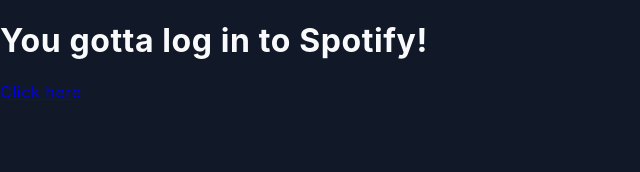
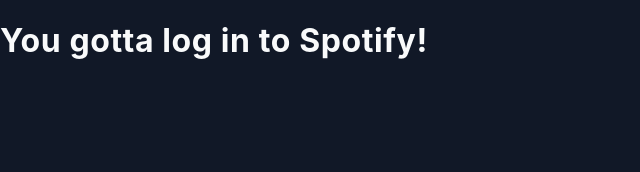
Before and after one commit to davies-jack/music-app-client, a React (Create React App) app: page / in a window 1280 px wide. Shown: the top 172 px of the page, without its empty margins (0-640 px from the left). Built offline with nearby package versions, Linux system fonts and the light colour scheme; what spotify-web-api-node would draw is missing.

Commit message:
remove link from home

```diff
--- a/src/components/Home.tsx
+++ b/src/components/Home.tsx
@@ -1,7 +1,4 @@
 import React, { ReactElement } from "react";
-
-const AUTH_URL =
-  "https://accounts.spotify.com/authorize?client_id=e3c179bcc337497e838636714ee29b09&response_type=code&redirect_uri=http://localhost:3000&scope=streaming%20user-read-email%20user-read-private%20user-library-read%20user-library-modify%20user-read-playback-state%20user-modify-playback-state";
 
 interface Props {}
 
@@ -9,7 +6,6 @@
   return (
     <div>
       <h1>You gotta log in to Spotify!</h1>
-      <a href={AUTH_URL}>Click here</a>
     </div>
   );
 }
```
